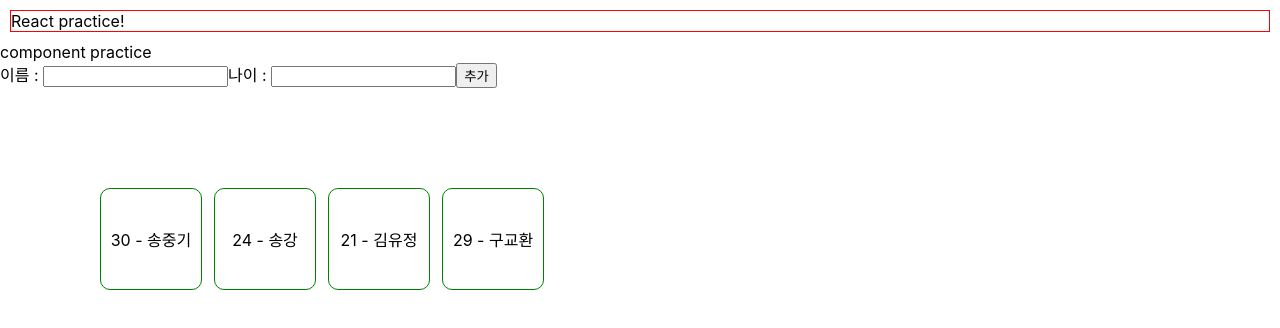
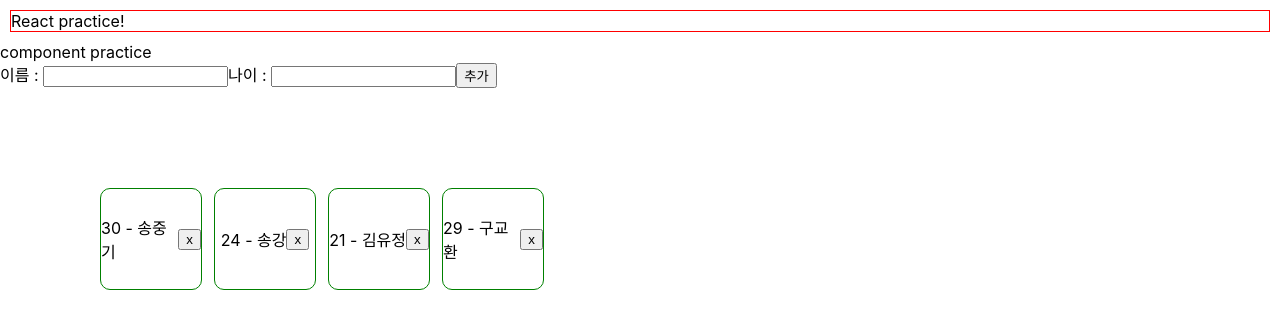
Before and after one commit to JellyKingdom/react-basic, a React (Create React App) app in the folder week-1/: page / in a window 1280 px wide. Shown: the top 328 px of the page. Built offline with nearby package versions, Linux system fonts and the light colour scheme.

Commit message:
feat: delete practice for assignment

```diff
--- a/week-1/src/App.js
+++ b/week-1/src/App.js
@@ -30,18 +30,28 @@ function App() {
     setAge(e.target.value);
   }
 
+  //추가 버튼
   const addButtonHandler = () => {
     //1. 새로운 형태의 { id: 1, age: 30, name: "송중기" }를 만든다.
     //2. 위 객체를 배열에 더한다.
 
-    const newUsers = {
-      id: users.length + 1,
-      age,  //age : age로 써도 됨
-      name : name,
-    }
+  const newUsers = {
+    id: users.length + 1,
+    age,  //age : age로 써도 됨
+    name : name,
+  }
     //setUsers([...users, newUsers]) means 원래 있던 users를 푼 다음, new Users를 다시 넣은 것! 불변성 유지를 위해!
     setUsers([...users,newUsers]);
   }
+
+  //삭제버튼(x)
+  const removeButtonHandler = (id) => {
+    // users.filter(user => user.id !== 어떤값)
+    const newUsers = users.filter(user => user.id !== id);
+    setUsers(newUsers);
+
+  }
+
 
     return (
         <>
@@ -64,7 +74,10 @@ function App() {
               {
                 users.map(function(item){
                   return (
-                    <div key={item.id} className="component-style">{item.age} - {item.name}</div>
+                    <div key={item.id} className="component-style">{item.age} - {item.name}
+                    <button onClick={() =>removeButtonHandler(item.id)}>x</button>
+                    {/* 매개변수를 넘겨줄 경우 앞에 () => 로 꼭 감싸줄 것!*/}
+                    </div>
                   )
                 })
               }
```
